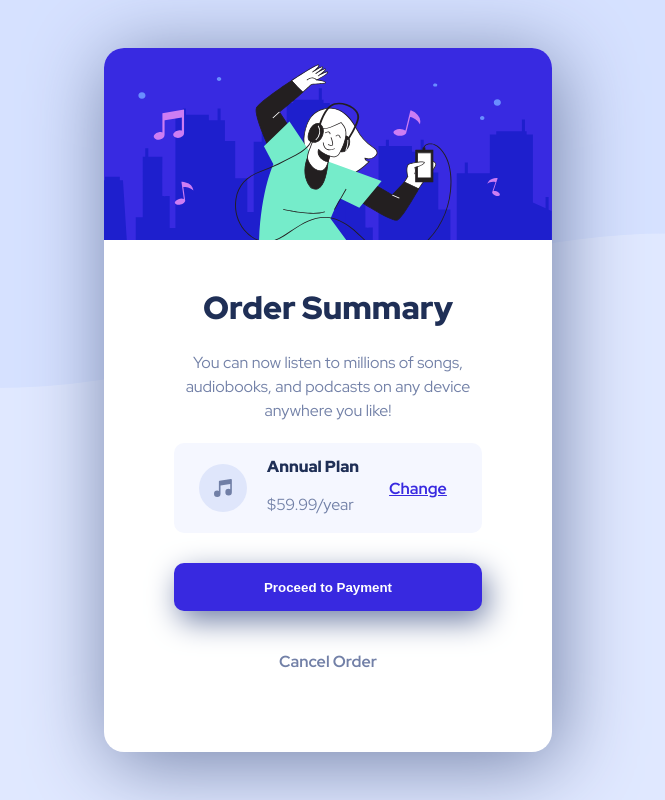
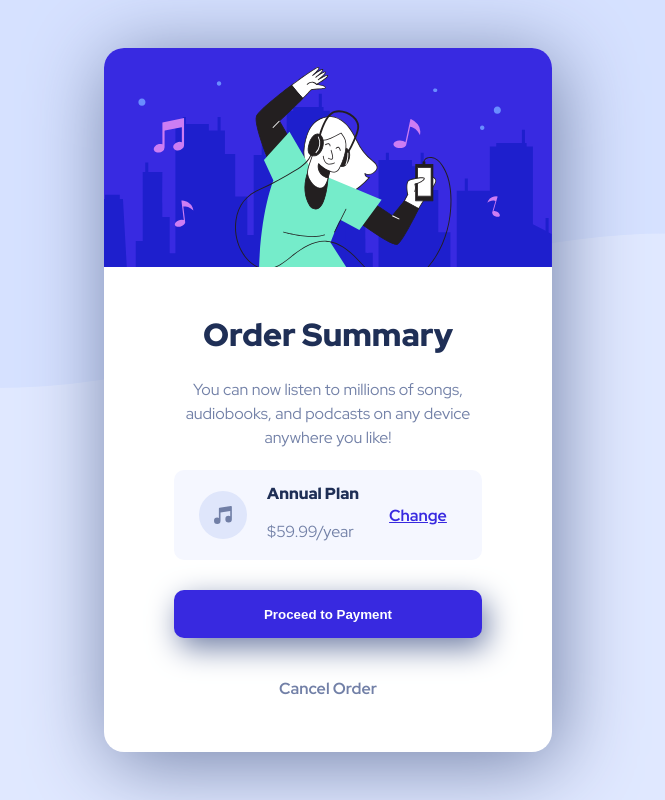
Before and after one commit to ash-kick/order-summary-component, a plain HTML site: page index.html in a window 1280 px wide. Shown: the whole page, without its empty margins (312-977 px from the left). Drawn offline with Linux system fonts and the light colour scheme.

Commit message:
fixing image sizing again

```diff
--- a/style.css
+++ b/style.css
@@ -131,7 +131,6 @@ p {
 
     .music-person-img {
         width:  100%;
-        height: 12rem;
     }
 
     main {
```
